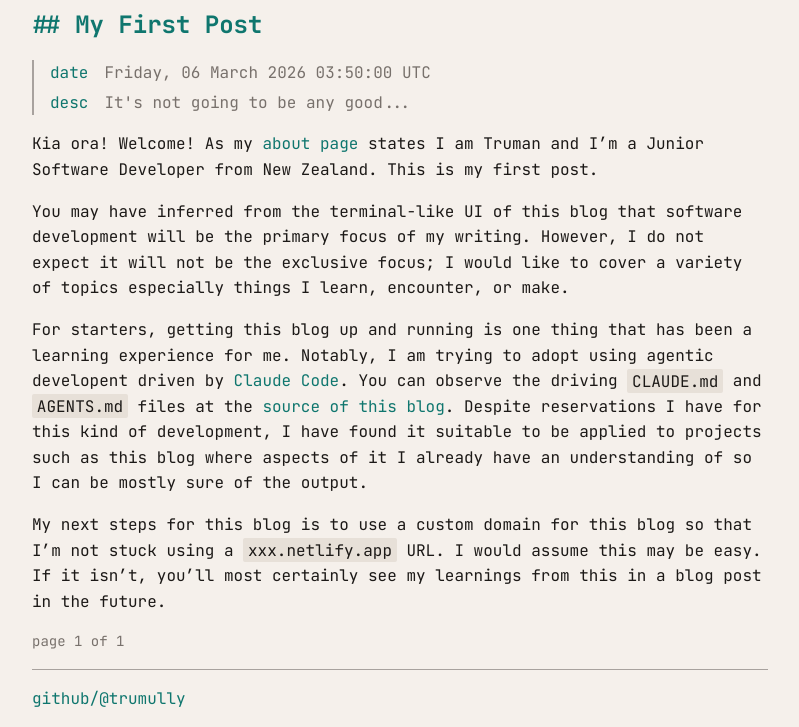
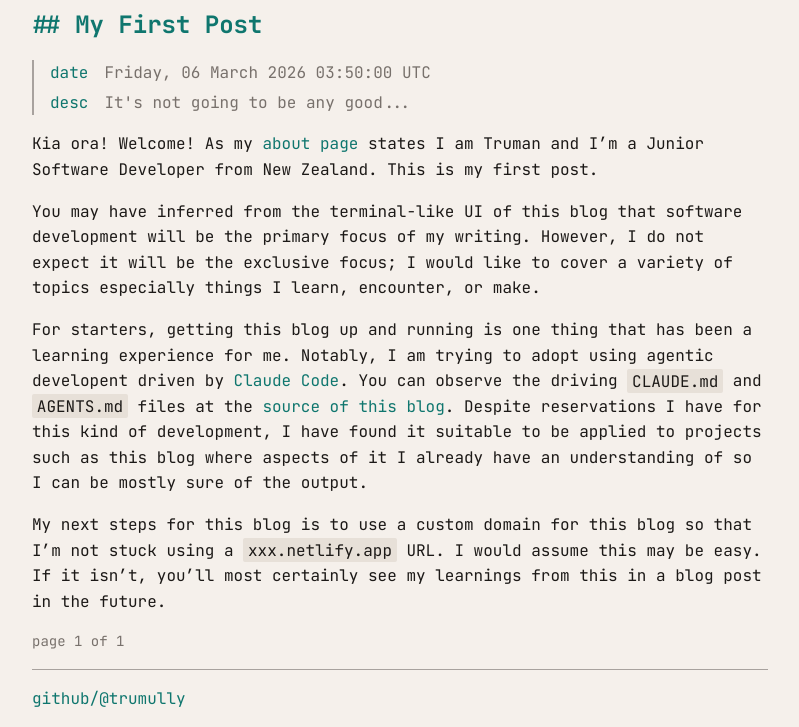
Before and after one commit to trumully/blog, an Astro site: page / in a window 1280 px wide. Shown: the part 168-895 px from the top of the page, without its empty margins (240-1039 px from the left). Built offline with nearby package versions, Linux system fonts and the light colour scheme; Astro itself is replaced by a stand-in of ours.

Commit message:
Fix typo in post "My First Post" (#3)

```diff
--- a/src/blog/my-first-post.md
+++ b/src/blog/my-first-post.md
@@ -6,7 +6,7 @@ tags: ["blogging", "claude-code", "agentic-development"]
 ---
 Kia ora! Welcome! As my [about page](https://trumully.netlify.app/about/) states I am Truman and I'm a Junior Software Developer from New Zealand. This is my first post.
 
-You may have inferred from the terminal-like UI of this blog that software development will be the primary focus of my writing. However, I do not expect it will not be the exclusive focus; I would like to cover a variety of topics especially things I learn, encounter, or make.
+You may have inferred from the terminal-like UI of this blog that software development will be the primary focus of my writing. However, I do not expect it will be the exclusive focus; I would like to cover a variety of topics especially things I learn, encounter, or make.
 
 For starters, getting this blog up and running is one thing that has been a learning experience for me. Notably, I am trying to adopt using agentic developent driven by [Claude Code](https://claude.com/product/claude-code). You can observe the driving `CLAUDE.md` and `AGENTS.md` files at the [source of this blog](https://github.com/trumully/blog). Despite reservations I have for this kind of development, I have found it suitable to be applied to projects such as this blog where aspects of it I already have an understanding of so I can be mostly sure of the output.
 
```
